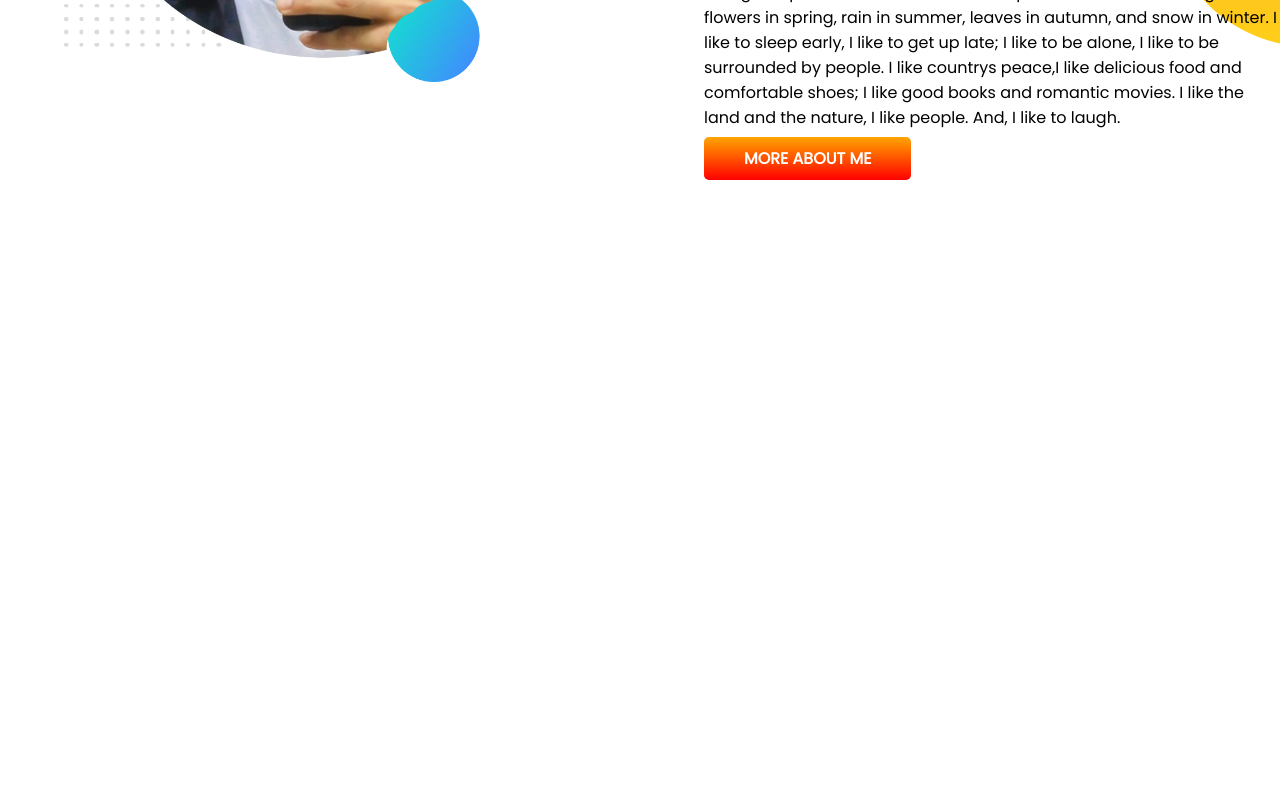
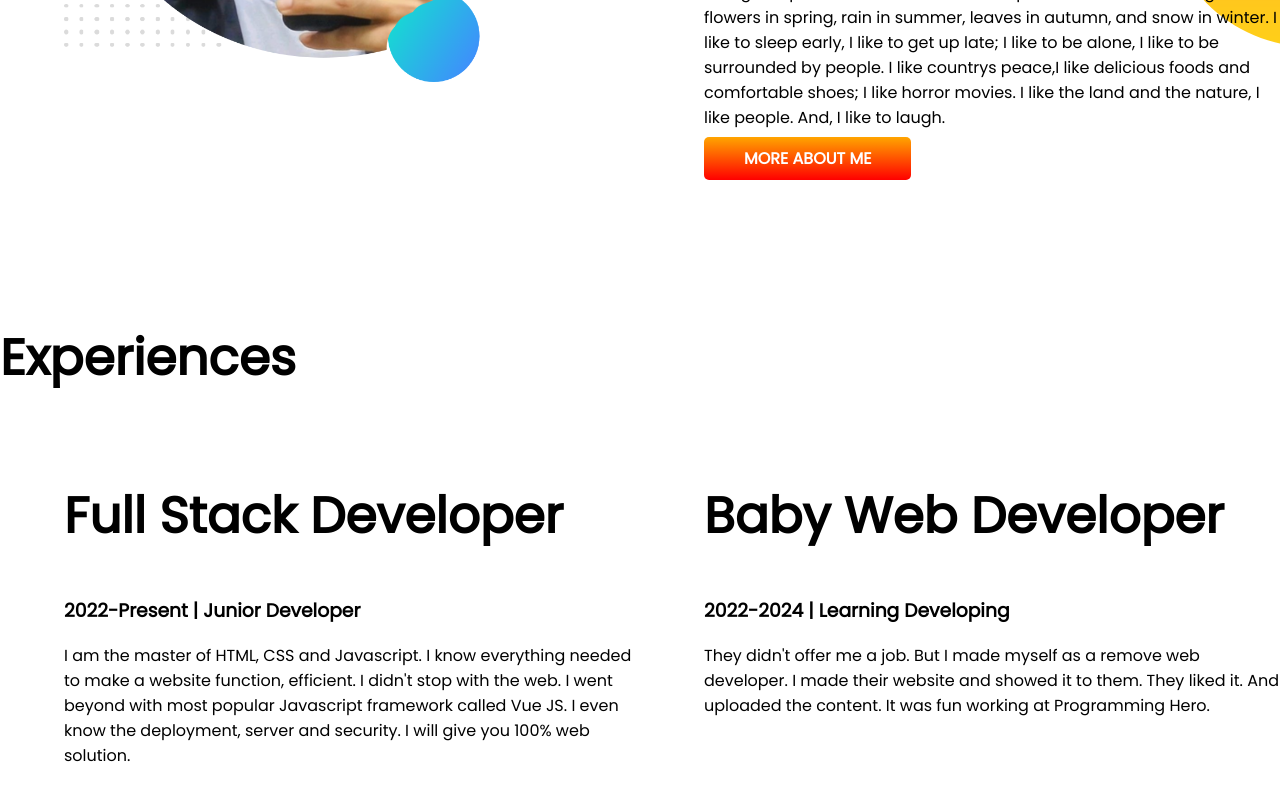
Before and after one commit to AriqRahman1/final-portfolio, a plain HTML site: page index.html in a window 1280 px wide. Shown: the part 990-1790 px from the top of the page. Before the commit the page ends 1311 px from the top, so only its background shows below. Drawn offline with Linux system fonts and the light colour scheme.

Commit message:
tab added

```diff
--- a/index.html
+++ b/index.html
@@ -13,7 +13,7 @@
 </head>
 
 <body>
-    <section class="top-banner">
+    <section class="top-banner flexible ">
         <div class="half-width">
             <h1>Welcome To<span class="orange-color"> My World</span></h1>
             <h3>New Into Web Developing</h3>
@@ -27,7 +27,7 @@
             <img src="images/my-bg.png" alt="">
         </div>
     </section>
-    <section class="inspiration-opi">
+    <section class="inspiration-opi flexible ">
         <div class="half-width">
             <img src="images/my-bg.png" alt="">
         </div>
@@ -41,9 +41,29 @@
                 clouds in the sky with a blank mind, I like to do thought experiment when I cannot sleep in the middle
                 of the night. I like flowers in spring, rain in summer, leaves in autumn, and snow in winter. I like to
                 sleep early, I like to get up late; I like to be alone, I like to be surrounded by people. I like
-                countrys peace,I like delicious food and comfortable shoes; I like good books and romantic movies. I
+                countrys peace,I like delicious foods and comfortable shoes; I like horror movies. I
                 like the land and the nature, I like people. And, I like to laugh.</p>
             <a class="contact-button" target="_blank" href="https://www.facebook.com/AriQ.Opi24.365/">MORE ABOUT ME</a>
+        </div>
+    </section>
+    <section class="experience">
+        <h1>Experiences</h1>
+        <div class="flexible">
+            <div class="half-width">
+                <h1>Full Stack Developer</h1>
+                <h3>2022-Present | Junior Developer</h3>
+                <p>I am the master of HTML, CSS and Javascript. I know everything needed to make a website function,
+                    efficient. I didn't stop with the web. I went beyond with most popular Javascript framework called
+                    Vue
+                    JS. I even know the deployment, server and security. I will give you 100% web solution.</p>
+            </div>
+            <div class="half-width">
+                <h1>Baby Web Developer</h1>
+                <h3>2022-2024 | Learning Developing</h3>
+                <p>They didn't offer me a job. But I made myself as a remove web developer. I made their website and
+                    showed
+                    it to them. They liked it. And uploaded the content. It was fun working at Programming Hero.</p>
+            </div>
         </div>
     </section>
 </body>
--- a/style.css
+++ b/style.css
@@ -11,7 +11,7 @@ h1 {
     color: orange;
 }
 
-section {
+.flexible {
     display: flex;
     margin-bottom: 150px;
 }
```
Also changed, not shown: images/Yellow & Black Modern Company Profile Presentation.png (added).
